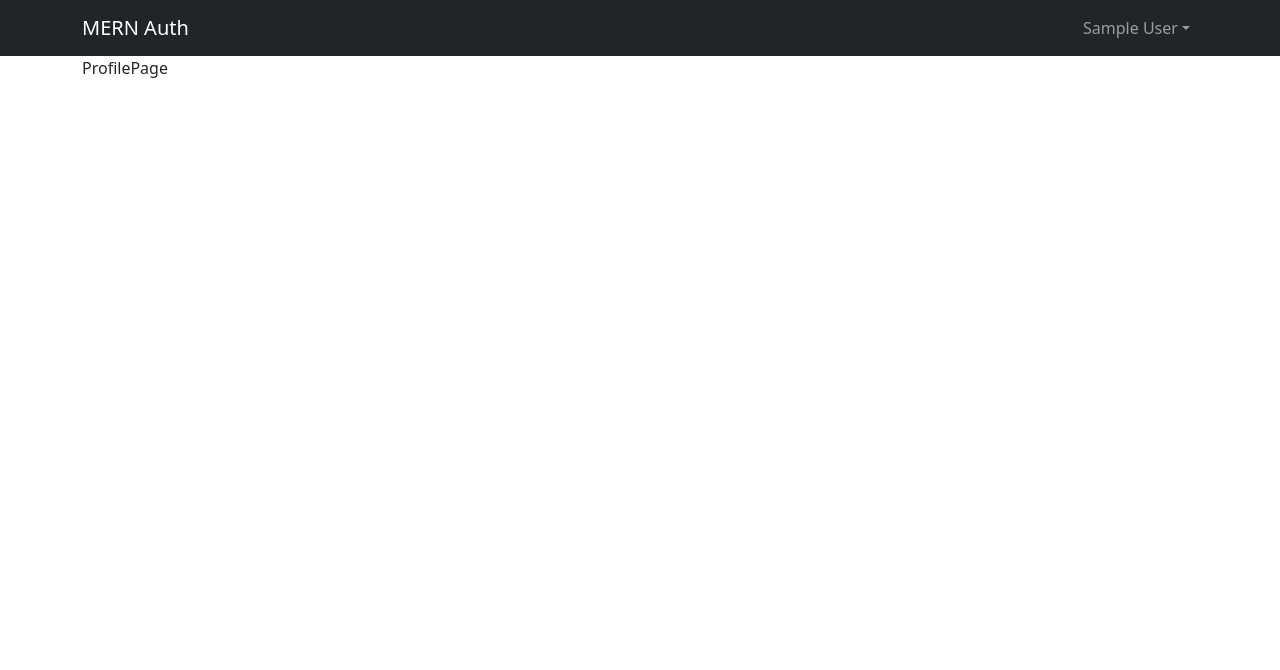
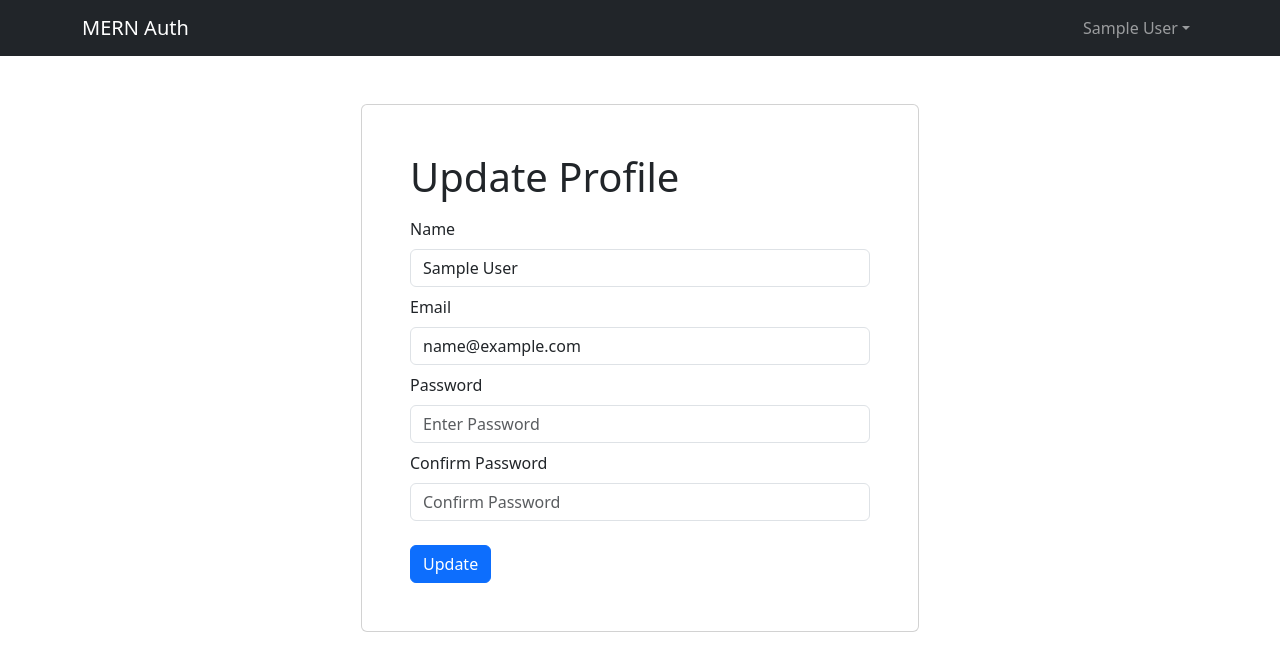
Before and after one commit to Tjklimoski/MERN_auth, a React app in the folder client/: page /profile in a window 1280 px wide. Shown: the top 670 px of the page. Built offline with nearby package versions, Linux system fonts and the light colour scheme; sample sign-in values are in the browser's storage; the HTML template or start-up script is replaced by a standard one.

Commit message:
Layout ProfilePage elements

```diff
--- a/client/src/pages/ProfilePage.jsx
+++ b/client/src/pages/ProfilePage.jsx
@@ -1,5 +1,85 @@
-import React from "react";
+import { useState, useEffect } from "react";
+import { useNavigate } from "react-router-dom";
+import { Form, Button } from "react-bootstrap";
+import FormContainer from "../components/FormContainer.jsx";
+import { useDispatch, useSelector } from "react-redux";
+import { setCredentials } from "../slices/authSlice";
+import { toast } from "react-toastify";
+import Loader from "../components/Loader";
 
 export default function ProfilePage() {
-  return <div>ProfilePage</div>;
+  const [name, setName] = useState("");
+  const [email, setEmail] = useState("");
+  const [password, setPassword] = useState("");
+  const [confirmPassword, setConfirmPassword] = useState("");
+
+  const navigate = useNavigate();
+  const dispatch = useDispatch();
+
+  const { userInfo } = useSelector((state) => state.auth);
+
+  useEffect(() => {
+    setName(userInfo.name || "");
+    setEmail(userInfo.email || "");
+  }, [userInfo]);
+
+  const submitHandler = async (e) => {
+    e.preventDefault();
+
+    if (password !== confirmPassword) {
+      return toast.error("Passwords do not match");
+    }
+    console.log("Submit");
+  };
+
+  return (
+    <FormContainer>
+      <h1>Update Profile</h1>
+      <Form onSubmit={submitHandler}>
+        <Form.Group className="my-2" controlId="name">
+          <Form.Label>Name</Form.Label>
+          <Form.Control
+            type="text"
+            placeholder="Enter Name"
+            value={name}
+            onChange={(e) => setName(e.target.value)}
+          ></Form.Control>
+        </Form.Group>
+
+        <Form.Group className="my-2" controlId="email">
+          <Form.Label>Email</Form.Label>
+          <Form.Control
+            type="email"
+            placeholder="Enter Email"
+            value={email}
+            onChange={(e) => setEmail(e.target.value)}
+          ></Form.Control>
+        </Form.Group>
+
+        <Form.Group className="my-2" controlId="password">
+          <Form.Label>Password</Form.Label>
+          <Form.Control
+            type="password"
+            placeholder="Enter Password"
+            value={password}
+            onChange={(e) => setPassword(e.target.value)}
+          ></Form.Control>
+        </Form.Group>
+
+        <Form.Group className="my-2" controlId="confirmPassword">
+          <Form.Label>Confirm Password</Form.Label>
+          <Form.Control
+            type="password"
+            placeholder="Confirm Password"
+            value={confirmPassword}
+            onChange={(e) => setConfirmPassword(e.target.value)}
+          ></Form.Control>
+        </Form.Group>
+
+        <Button type="submit" variant="primary" className="mt-3">
+          Update
+        </Button>
+      </Form>
+    </FormContainer>
+  );
 }
```
